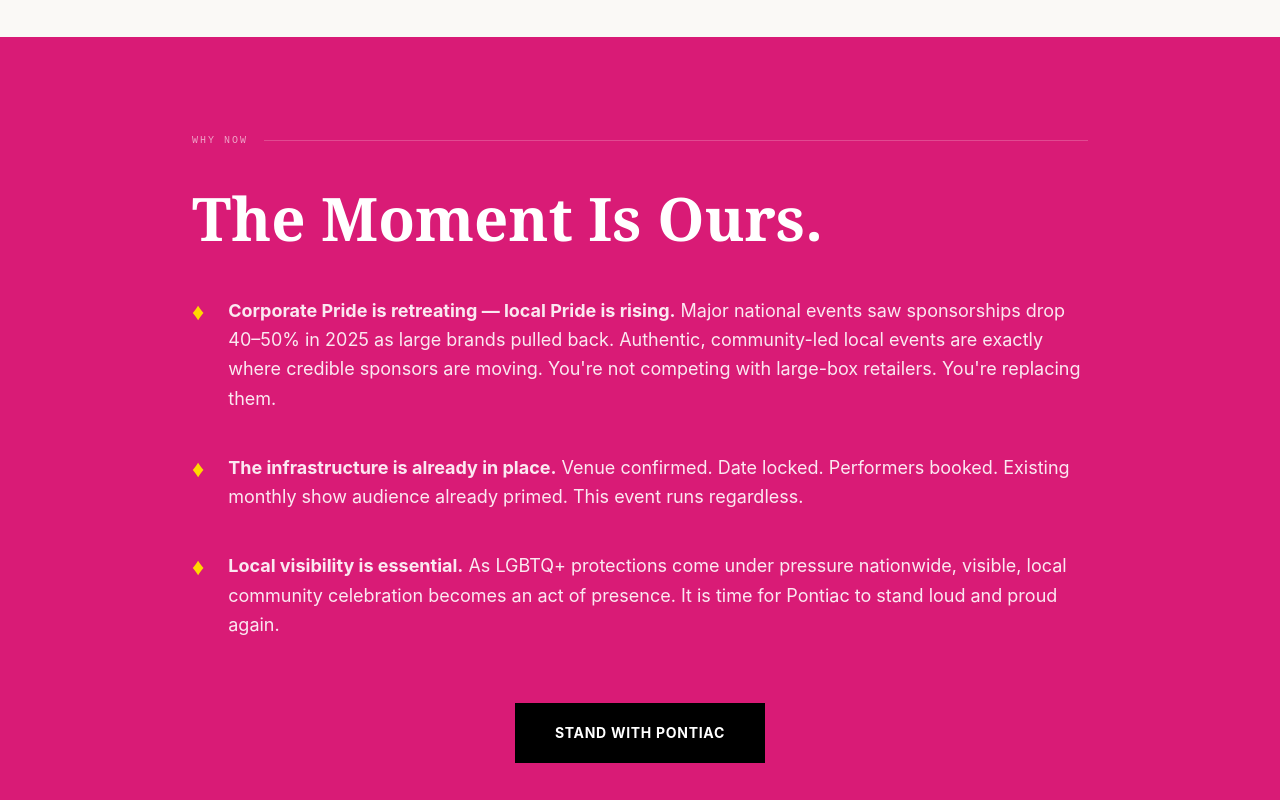
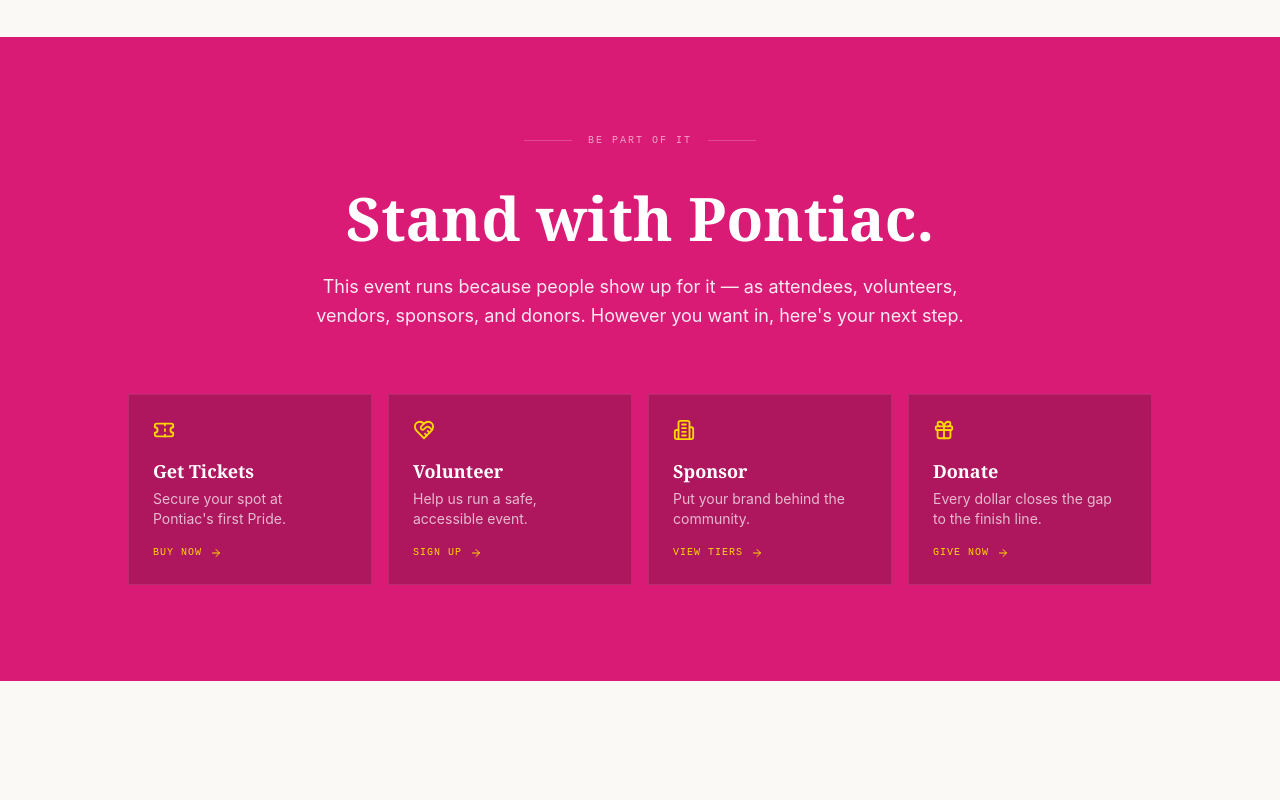
Before and after one commit to brokenbartender/pride-in-pontiac-2026, a React (Vite) app: page /about in a window 1280 px wide. Shown: the part 1700-2500 px from the top of the page. Built offline with nearby package versions, Linux system fonts and the light colour scheme; no server answers.

Commit message:
Replace sponsor-pitch section with multi-path Stand with Pontiac CTA row

```diff
--- a/src/pages/About.tsx
+++ b/src/pages/About.tsx
@@ -1,6 +1,7 @@
-import { motion } from "motion/react";
 import { Link } from "react-router-dom";
+import { ArrowRight, Ticket, HeartHandshake, Building2, Gift } from "lucide-react";
 import { PrideStripe } from "../components/PrideStripe";
+import { EVENTBRITE_URL } from "../lib/eventLinks";
 
 export function About() {
   return (
@@ -86,40 +87,55 @@ export function About() {
         </blockquote>
       </section>
 
-      {/* Corporate Pride Retreat Context */}
+      {/* Stand with Pontiac — multi-path CTA */}
       <section className="bg-pride-rose text-pride-white py-24 px-6 mt-12 w-full">
-        <div className="max-w-4xl mx-auto">
-          <div className="flex items-center gap-4 mb-10">
-            <span className="font-mono text-[10px] tracking-[0.2em] uppercase text-pride-white/60">Why Now</span>
-            <div className="flex-1 h-px bg-pride-white/20"></div>
+        <div className="max-w-5xl mx-auto text-center">
+          <div className="flex items-center justify-center gap-4 mb-10">
+            <div className="w-12 h-px bg-pride-white/20"></div>
+            <span className="font-mono text-[10px] tracking-[0.2em] uppercase text-pride-white/60">Be Part Of It</span>
+            <div className="w-12 h-px bg-pride-white/20"></div>
           </div>
 
-          <h2 className="font-serif font-black text-4xl md:text-6xl mb-12">The Moment Is Ours.</h2>
+          <h2 className="font-serif font-black text-4xl md:text-6xl mb-6">Stand with Pontiac.</h2>
+          <p className="text-lg text-pride-white/90 max-w-2xl mx-auto leading-relaxed mb-16">
+            This event runs because people show up for it — as attendees, volunteers, vendors, sponsors, and donors. However you want in, here's your next step.
+          </p>
 
-          <div className="space-y-10">
-            <div className="flex gap-6 items-start">
-              <span className="text-pride-gold-light text-2xl">&diams;</span>
-              <p className="text-lg leading-relaxed text-pride-white/90">
-                <strong>Corporate Pride is retreating — local Pride is rising.</strong> Major national events saw sponsorships drop 40–50% in 2025 as large brands pulled back. Authentic, community-led local events are exactly where credible sponsors are moving. You're not competing with large-box retailers. You're replacing them.
-              </p>
-            </div>
-            <div className="flex gap-6 items-start">
-              <span className="text-pride-gold-light text-2xl">&diams;</span>
-              <p className="text-lg leading-relaxed text-pride-white/90">
-                <strong>The infrastructure is already in place.</strong> Venue confirmed. Date locked. Performers booked. Existing monthly show audience already primed. This event runs regardless.
-              </p>
-            </div>
-            <div className="flex gap-6 items-start">
-              <span className="text-pride-gold-light text-2xl">&diams;</span>
-              <p className="text-lg leading-relaxed text-pride-white/90">
-                <strong>Local visibility is essential.</strong> As LGBTQ+ protections come under pressure nationwide, visible, local community celebration becomes an act of presence. It is time for Pontiac to stand loud and proud again.
-              </p>
-            </div>
-          </div>
+          <div className="grid grid-cols-1 sm:grid-cols-2 md:grid-cols-4 gap-4 text-left">
+            <a href={EVENTBRITE_URL} target="_blank" rel="noopener noreferrer" className="group bg-pride-black/20 hover:bg-pride-black/30 border border-pride-white/10 p-6 transition-colors flex flex-col gap-4">
+              <Ticket size={22} className="text-pride-gold-light" />
+              <div>
+                <h3 className="font-serif font-bold text-lg mb-1">Get Tickets</h3>
+                <p className="text-sm text-pride-white/70">Secure your spot at Pontiac's first Pride.</p>
+              </div>
+              <span className="mt-auto font-mono text-[10px] uppercase tracking-widest text-pride-gold-light flex items-center gap-2 group-hover:gap-3 transition-all">Buy Now <ArrowRight size={12} /></span>
+            </a>
 
-          <div className="mt-16 text-center">
-            <Link to="/sponsors" className="inline-block bg-pride-black text-pride-white px-10 py-5 font-sans font-bold text-sm tracking-wider uppercase hover:bg-pride-gold hover:text-pride-black transition-colors">
-              Stand with Pontiac
+            <Link to="/volunteers" className="group bg-pride-black/20 hover:bg-pride-black/30 border border-pride-white/10 p-6 transition-colors flex flex-col gap-4">
+              <HeartHandshake size={22} className="text-pride-gold-light" />
+              <div>
+                <h3 className="font-serif font-bold text-lg mb-1">Volunteer</h3>
+                <p className="text-sm text-pride-white/70">Help us run a safe, accessible event.</p>
+              </div>
+              <span className="mt-auto font-mono text-[10px] uppercase tracking-widest text-pride-gold-light flex items-center gap-2 group-hover:gap-3 transition-all">Sign Up <ArrowRight size={12} /></span>
+            </Link>
+
+            <Link to="/sponsors" className="group bg-pride-black/20 hover:bg-pride-black/30 border border-pride-white/10 p-6 transition-colors flex flex-col gap-4">
+              <Building2 size={22} className="text-pride-gold-light" />
+              <div>
+                <h3 className="font-serif font-bold text-lg mb-1">Sponsor</h3>
+                <p className="text-sm text-pride-white/70">Put your brand behind the community.</p>
+              </div>
+              <span className="mt-auto font-mono text-[10px] uppercase tracking-widest text-pride-gold-light flex items-center gap-2 group-hover:gap-3 transition-all">View Tiers <ArrowRight size={12} /></span>
+            </Link>
+
+            <Link to="/donate" className="group bg-pride-black/20 hover:bg-pride-black/30 border border-pride-white/10 p-6 transition-colors flex flex-col gap-4">
+              <Gift size={22} className="text-pride-gold-light" />
+              <div>
+                <h3 className="font-serif font-bold text-lg mb-1">Donate</h3>
+                <p className="text-sm text-pride-white/70">Every dollar closes the gap to the finish line.</p>
+              </div>
+              <span className="mt-auto font-mono text-[10px] uppercase tracking-widest text-pride-gold-light flex items-center gap-2 group-hover:gap-3 transition-all">Give Now <ArrowRight size={12} /></span>
             </Link>
           </div>
         </div>
```
